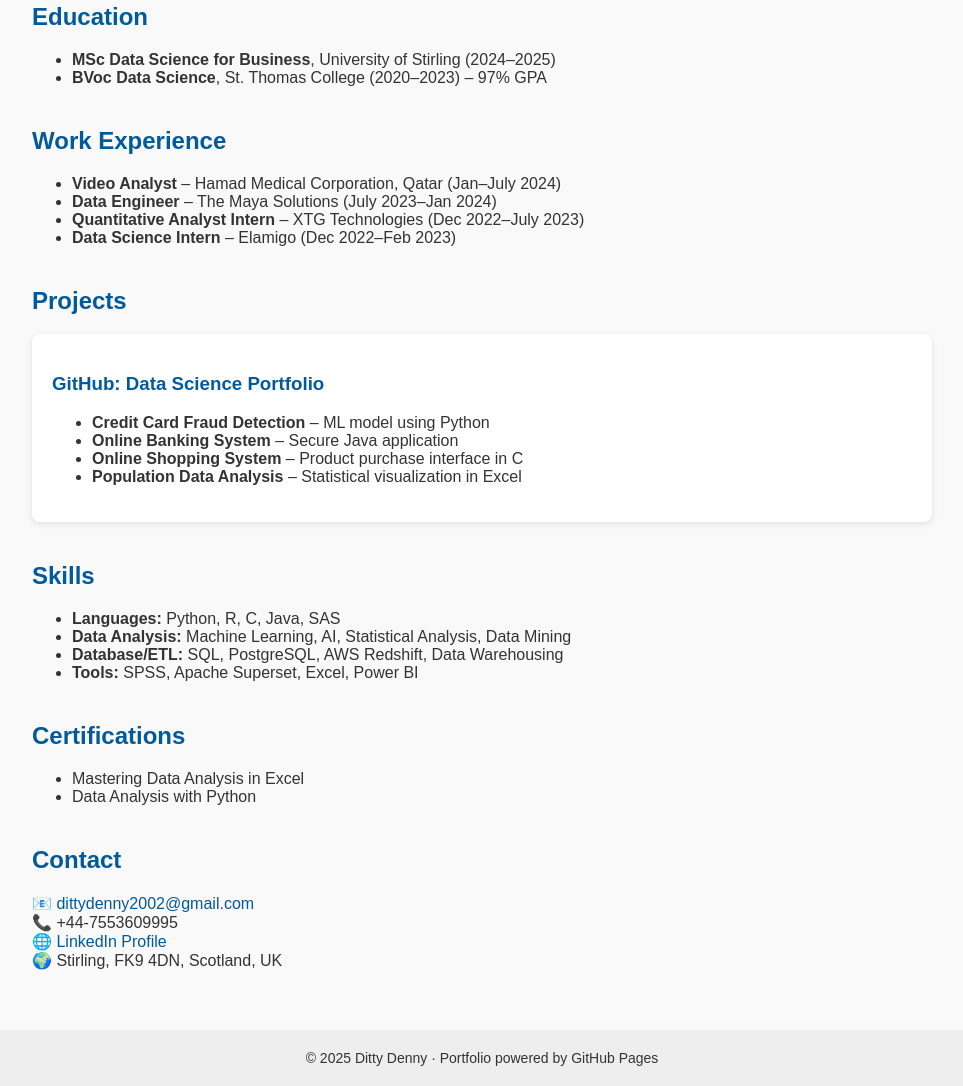
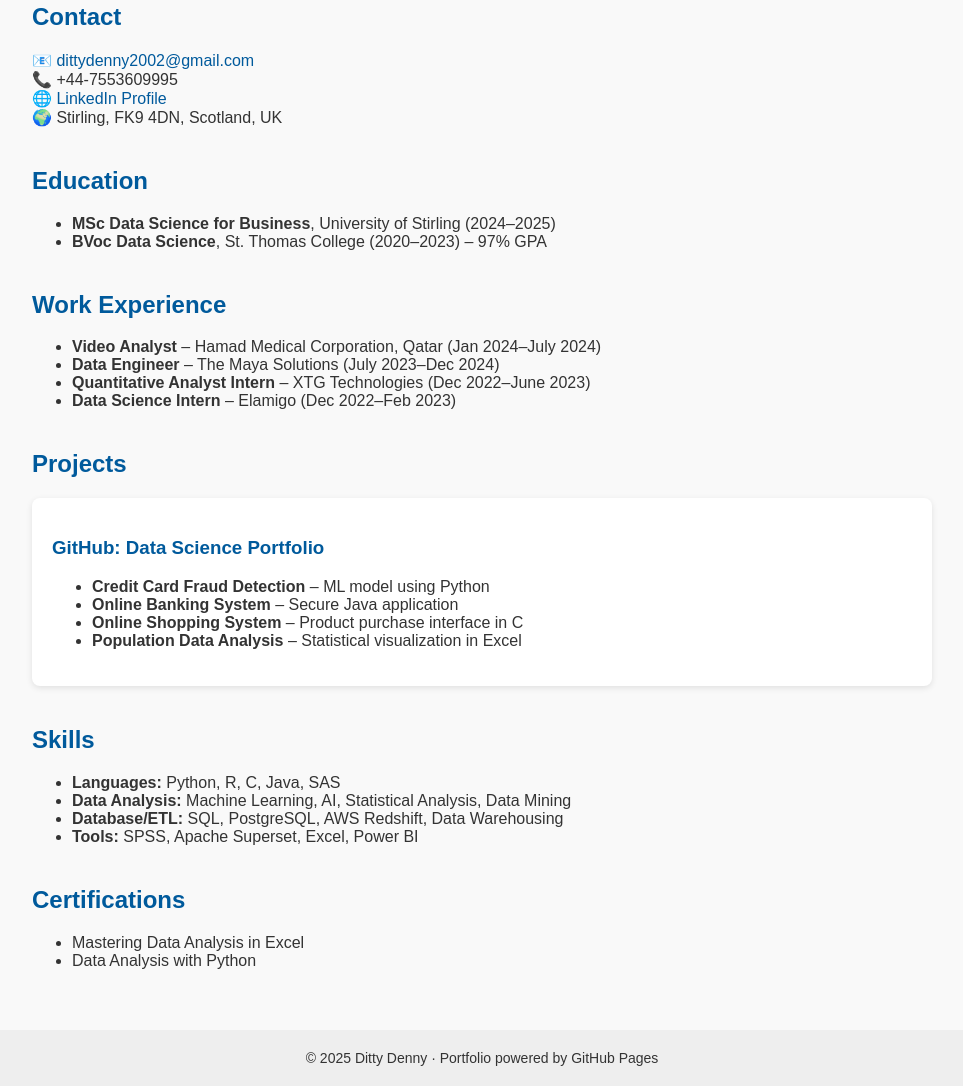
Before and after one commit to Ditty1/Ditty1.github.io, a plain HTML site: page index.html in a window 1280 px wide. Shown: the part 373-1459 px from the top of the page, without its empty margins (158-1121 px from the left). Drawn offline with Linux system fonts and the light colour scheme.

Commit message:
index.html

```diff
--- a/index.html
+++ b/index.html
@@ -31,6 +31,16 @@
   </section>
 
   <section>
+    <h2>Contact</h2>
+    <p>
+      📧 <a href="mailto:dittydenny2002@gmail.com">dittydenny2002@gmail.com</a><br>
+      📞 +44-7553609995<br>
+      🌐 <a href="https://linkedin.com/in/ditty-denny-192a52222" target="_blank">LinkedIn Profile</a><br>
+      🌍 Stirling, FK9 4DN, Scotland, UK
+    </p>
+  </section>
+
+  <section>
     <h2>Education</h2>
     <ul>
       <li><strong>MSc Data Science for Business</strong>, University of Stirling (2024–2025)</li>
@@ -41,9 +51,9 @@
   <section>
     <h2>Work Experience</h2>
     <ul>
-      <li><strong>Video Analyst</strong> – Hamad Medical Corporation, Qatar (Jan–July 2024)</li>
-      <li><strong>Data Engineer</strong> – The Maya Solutions (July 2023–Jan 2024)</li>
-      <li><strong>Quantitative Analyst Intern</strong> – XTG Technologies (Dec 2022–July 2023)</li>
+      <li><strong>Video Analyst</strong> – Hamad Medical Corporation, Qatar (Jan 2024–July 2024)</li>
+      <li><strong>Data Engineer</strong> – The Maya Solutions (July 2023–Dec 2024)</li>
+      <li><strong>Quantitative Analyst Intern</strong> – XTG Technologies (Dec 2022–June 2023)</li>
       <li><strong>Data Science Intern</strong> – Elamigo (Dec 2022–Feb 2023)</li>
     </ul>
   </section>
@@ -79,15 +89,6 @@
     </ul>
   </section>
 
-  <section>
-    <h2>Contact</h2>
-    <p>
-      📧 <a href="mailto:dittydenny2002@gmail.com">dittydenny2002@gmail.com</a><br>
-      📞 +44-7553609995<br>
-      🌐 <a href="https://linkedin.com/in/ditty-denny-192a52222" target="_blank">LinkedIn Profile</a><br>
-      🌍 Stirling, FK9 4DN, Scotland, UK
-    </p>
-  </section>
 </main>
 
 <footer>
```
